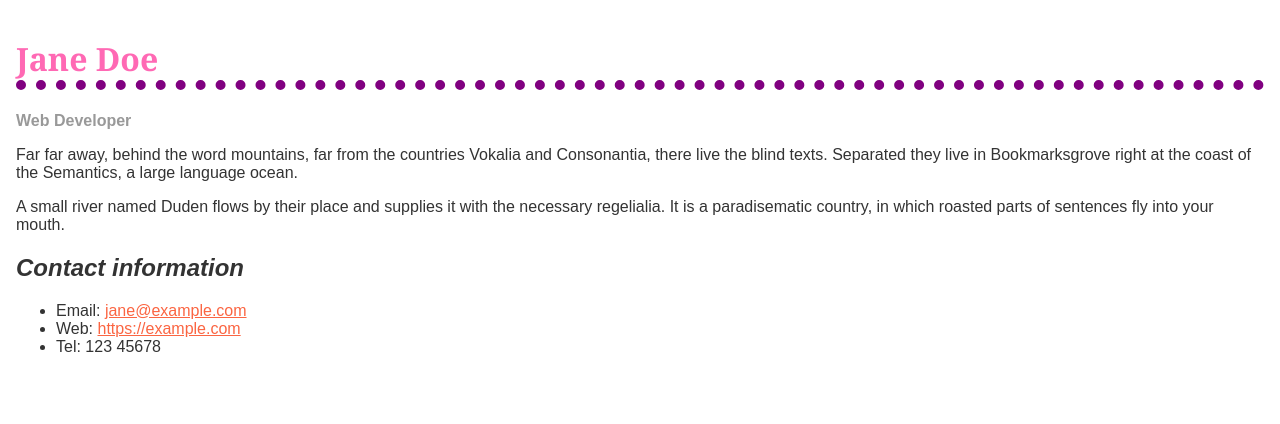
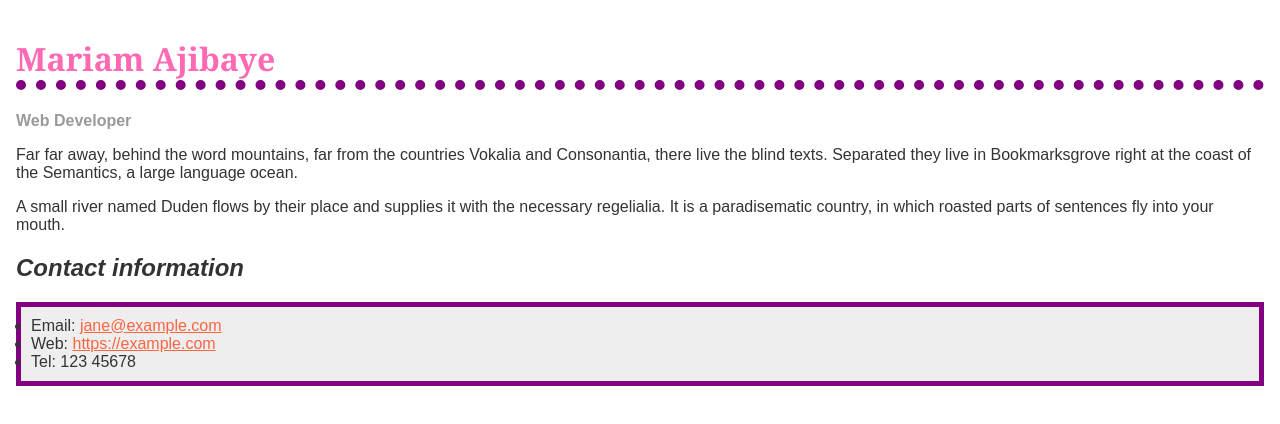
Before and after one commit to leftyMariam/leftymariam.github.io, a plain HTML site: page assignment3/part1/biog-download.html in a window 1280 px wide. Drawn offline with Linux system fonts and the light colour scheme.

```diff
--- a/assignment3/part1/biog-download.html
+++ b/assignment3/part1/biog-download.html
@@ -39,6 +39,12 @@
         font-style: italic;
       }
 
+      ul{
+        background-color: #eeeeee;
+        border: 5px solid purple;
+        padding: 10px;
+      }
+
       .job-title {
         color: #999999;
         font-weight: bold;
@@ -51,12 +57,13 @@
 
       a:hover {
         text-decoration: none;
+        color: green;
       }
     </style>
   </head>
 
   <body>
-    <h1>Jane Doe</h1>
+    <h1>Mariam Ajibaye</h1>
     <div class="job-title">Web Developer</div>
     <p>
       Far far away, behind the word mountains, far from the countries Vokalia
```
Also changed, not shown: assignment2/part1/index.html (+1 -1 lines), index.html (+2 -2 lines).
